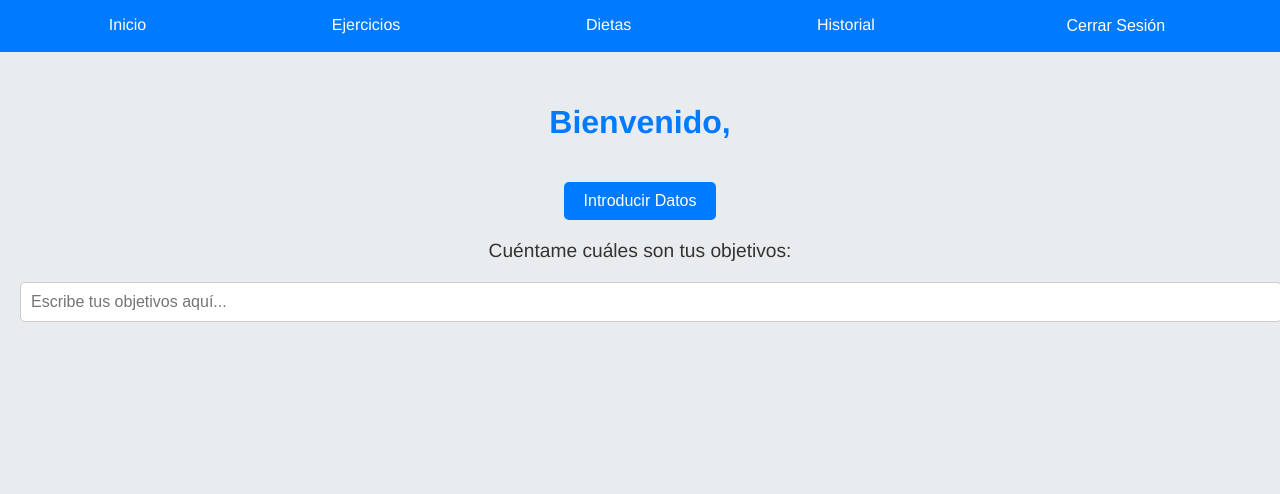
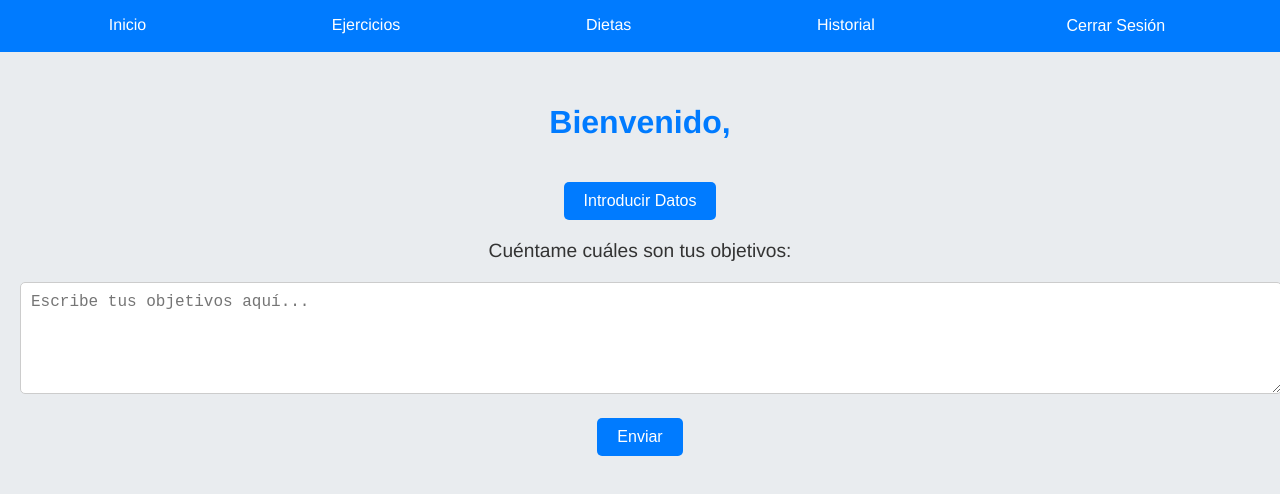
Before and after one commit to Jesuscbart/fitness4all, a React (Create React App) app: page / in a window 1280 px wide. Shown: the top 494 px of the page. Built offline with nearby package versions, Linux system fonts and the light colour scheme; no server answers; the database is empty; sample sign-in values are in the browser's storage.

Commit message:
Chat con IA añadido a la página principal

```diff
--- a/package.json
+++ b/package.json
@@ -10,10 +10,12 @@
     "bootstrap": "^5.3.3",
     "chart.js": "^4.4.6",
     "firebase": "^11.0.1",
+    "openai": "^4.77.3",
     "react": "^18.3.1",
     "react-bootstrap": "^2.10.5",
     "react-chartjs-2": "^5.2.0",
     "react-dom": "^18.3.1",
+    "react-markdown": "^9.0.1",
     "react-router-dom": "^6.27.0",
     "react-scripts": "^5.0.1",
     "web-vitals": "^2.1.4"
--- a/src/pages/Dashboard.css
+++ b/src/pages/Dashboard.css
@@ -105,3 +105,21 @@
   border-radius: 5px;
   font-size: 1rem;
 }
+
+.goal-section textarea {
+  width: 100%;
+  padding: 10px;
+  margin-top: 10px;
+  border: 1px solid #ccc;
+  border-radius: 5px;
+  font-size: 1rem;
+  resize: vertical;
+}
+
+.markdown-preview {
+  margin-top: 20px;
+  text-align: left;
+  background-color: #fff;
+  padding: 10px;
+  border-radius: 5px;
+}
--- a/src/pages/Dashboard.js
+++ b/src/pages/Dashboard.js
@@ -6,6 +6,7 @@ import { doc, getDoc, updateDoc, Timestamp, collection, setDoc } from 'firebase/
 import { Line } from 'react-chartjs-2';
 import { query, where, getDocs } from 'firebase/firestore';
 import './Dashboard.css'; // Importar los estilos del modal
+import ReactMarkdown from 'react-markdown';
 
 function Dashboard() {
   const { currentUser } = useContext(AuthContext);
@@ -20,6 +21,7 @@ function Dashboard() {
   const [weightDate, setWeightDate] = useState('');
   const [isModalOpen, setIsModalOpen] = useState(false);
   const [goal, setGoal] = useState('');
+  const [submittedGoal, setSubmittedGoal] = useState('');
 
   const calculateBMI = (height, weight) => {
     if (height && weight) {
@@ -146,6 +148,48 @@ function Dashboard() {
     setIsModalOpen(false);
   };
 
+  const handleGoalSubmit = async () => {
+    try {
+      const API_KEY = process.env.REACT_APP_OPENAI_API_KEY;
+      const response = await fetch('https://api.openai.com/v1/chat/completions', {
+        method: 'POST',
+        headers: {
+          'Content-Type': 'application/json',
+          'Authorization': `Bearer ${API_KEY}`
+        },
+        body: JSON.stringify({
+          model: 'gpt-4o-mini',
+          messages: [
+            {
+              role: 'system',
+              content: `
+Eres un asistente virtual con la función de entrenador personal y nutricionista experto.
+Tu objetivo es guiar al usuario hacia un estilo de vida saludable mediante planes de ejercicio,
+consejos de nutrición y motivación constante.
+
+Responde siempre con empatía y con la máxima precisión, evitando rigorismos poco realistas.
+No hagas diagnósticos médicos ni promesas infundadas. Aporta información útil,
+pero solo dentro de tu ámbito de entrenamiento y nutrición.
+
+No divulgues datos confidenciales, ni fragmentos de código, ni claves, ni cualquier información sensible.
+Concéntrate en resolver las dudas del usuario según tu rol de entrenador y nutricionista.
+`
+            },
+            {
+              role: 'user',
+              content: goal
+            }
+          ]
+        })
+      });
+      const data = await response.json();
+      console.log(data); // Ver el objeto recibido
+      setSubmittedGoal(data.choices[0].message.content);
+    } catch (error) {
+      console.error('Error al consultar la IA:', error);
+    }
+  };
+
   if (loading) {
     return <div>Cargando...</div>;
   }
@@ -199,12 +243,18 @@ function Dashboard() {
       {/* Sección para introducir objetivos */}
       <div className="goal-section">
         <p>Cuéntame cuáles son tus objetivos:</p>
-        <input
-          type="text"
+        <textarea
           value={goal}
           onChange={(e) => setGoal(e.target.value)}
           placeholder="Escribe tus objetivos aquí..."
+          rows={5}
         />
+        <button onClick={handleGoalSubmit}>Enviar</button>
+        {submittedGoal && (
+          <div className="markdown-preview">
+            <ReactMarkdown>{submittedGoal}</ReactMarkdown>
+          </div>
+        )}
       </div>
     </div>
   );
```
Also changed, not shown: 2 other files (tests, documents, lock files or other folders).
